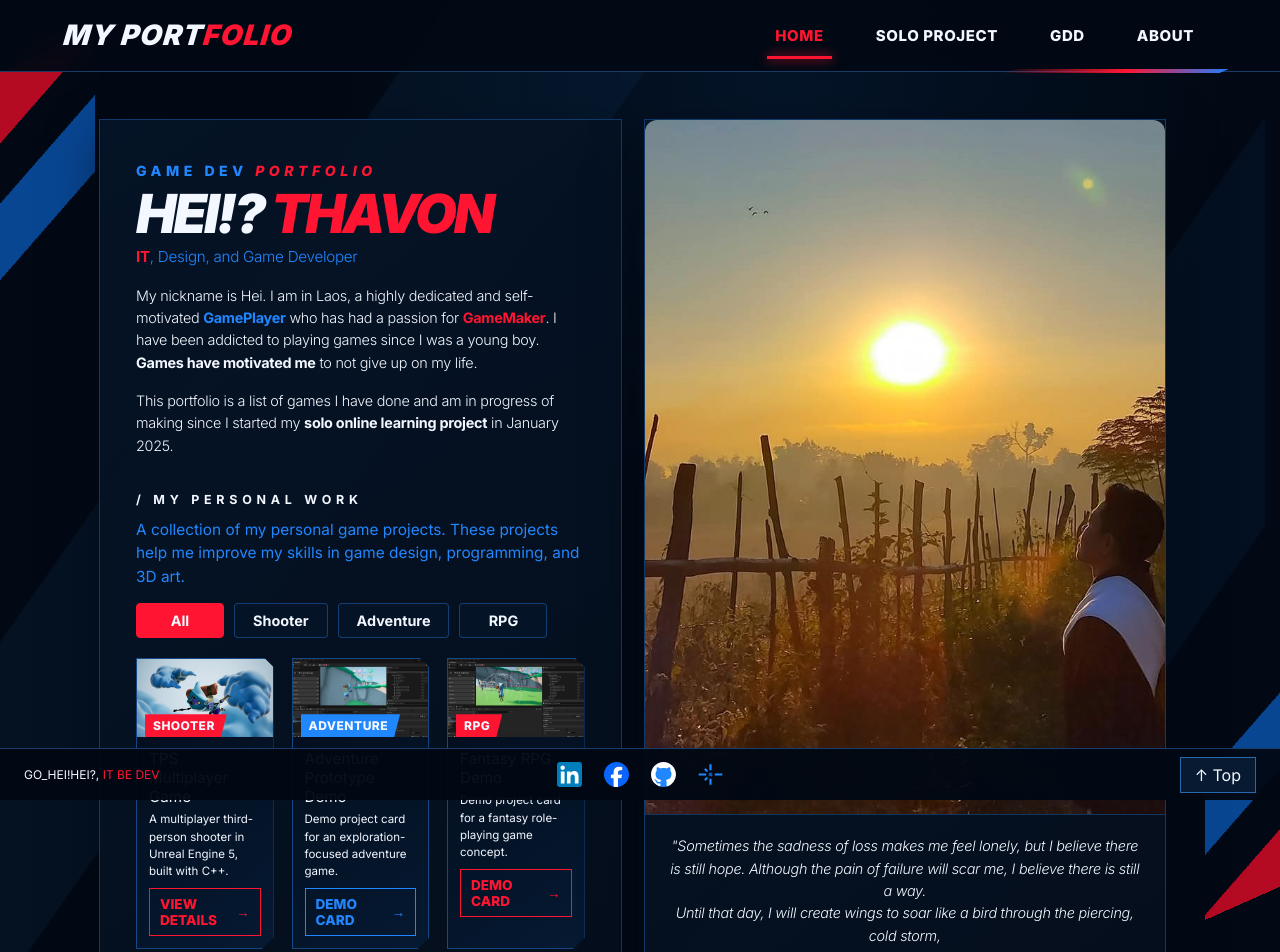
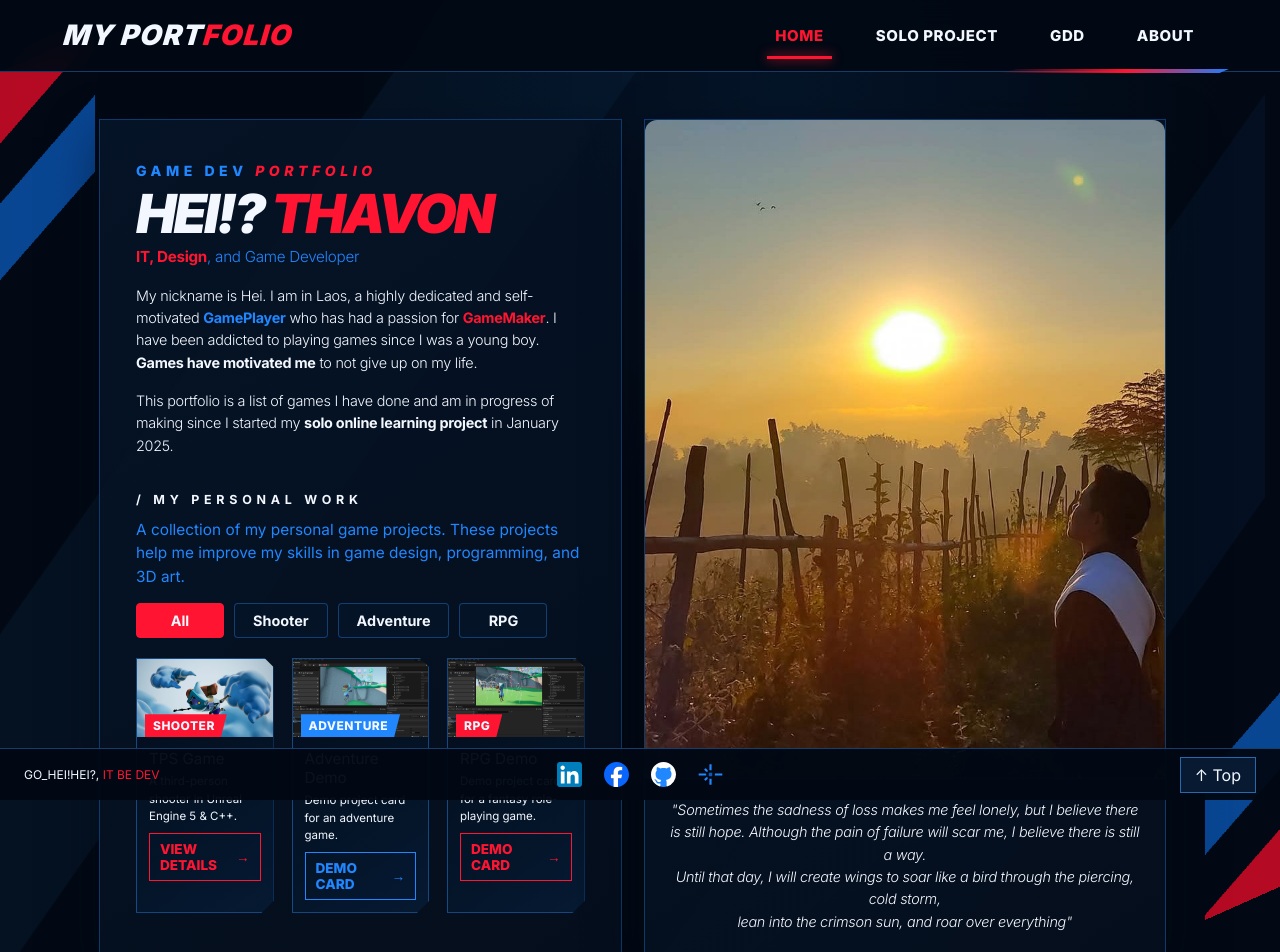
Before and after one commit to thavon91/web-portfolio, a React (Vite) app: page / in a window 1280 px wide. Shown: the top 952 px of the page. Built offline with nearby package versions, Linux system fonts and the light colour scheme.

Commit message:
Highlight IT and Design in red
Co-authored-by: Copilot <223556219+Copilot@users.noreply.github.com>

```diff
--- a/src/pages/HomePage.jsx
+++ b/src/pages/HomePage.jsx
@@ -7,22 +7,22 @@ import adventureDemoImage from '../assets/gallery/pic4.png';
 
 const projects = [
   {
-    title: 'TPS Multiplayer Game',
+    title: 'TPS Game',
     category: 'Shooter',
-    description: 'A multiplayer third-person shooter in Unreal Engine 5, built with C++.',
+    description: 'A third-person shooter in Unreal Engine 5 & C++.',
     image: projectImage,
   },
   {
-    title: 'Adventure Prototype Demo',
+    title: 'Adventure Demo',
     category: 'Adventure',
-    description: 'Demo project card for an exploration-focused adventure game.',
+    description: 'Demo project card for an adventure game.',
     image: adventureDemoImage,
     demo: true,
   },
   {
-    title: 'Fantasy RPG Demo',
+    title: 'RPG Demo',
     category: 'RPG',
-    description: 'Demo project card for a fantasy role-playing game concept.',
+    description: 'Demo project card for a fantasy role-playing game.',
     image: fantasyDemoImage,
     demo: true,
   },
@@ -54,7 +54,7 @@ export default function HomePage() {
         <Paper className="home-panel home-intro-panel reveal-on-scroll" elevation={3} sx={{ ...paperStyle }}>
           <Typography variant="overline" className="home-kicker" sx={{ fontWeight: 800, letterSpacing: '.1em', fontSize: { xs: '12px', sm: '16px', md: '20px', lg: '24px' }, color: 'var(--accent-2)', display: 'block' }}><span>GAME DEV</span> <em>PORTFOLIO</em></Typography>
           <Typography className="reveal-on-scroll home-title" variant="h1" sx={{ fontWeight: 900, fontStyle: 'italic', lineHeight: 1, fontSize: { xs: '32px', sm: '48px', md: '64px', lg: '90px' }, m: '0 0 5px' }}><span>HEI!?</span> <em>THAVON</em></Typography>
-          <Typography className="reveal-on-scroll home-detail home-subtitle" variant="h5" sx={{ fontSize: { xs: '14px', sm: '18px', md: '22px', lg: '28px' }, mb: 2 }}><strong>IT</strong>, Design, and Game Developer</Typography>
+          <Typography className="reveal-on-scroll home-detail home-subtitle" variant="h5" sx={{ fontSize: { xs: '14px', sm: '18px', md: '22px', lg: '28px' }, mb: 2 }}><strong>IT, Design</strong>, and Game Developer</Typography>
           <Typography className="reveal-on-scroll home-detail home-bio" sx={{ lineHeight: 1.7, textAlign: 'justify', mb: 2, fontSize: { xs: '14px', sm: '16px', md: '18px', lg: '1.2rem' } }}>My nickname is Hei. I am in Laos, a highly dedicated and self-motivated <strong className="home-bio-game-player">GamePlayer</strong> who has had a passion for <b className="home-bio-game-maker">GameMaker</b>. I have been addicted to playing games since I was a young boy. <strong>Games have motivated me</strong> to not give up on my life.</Typography>
           <Typography className="reveal-on-scroll home-detail home-bio" sx={{ lineHeight: 1.7, textAlign: 'justify', fontSize: { xs: '14px', sm: '16px', md: '18px', lg: '1.2rem' } }}>This portfolio is a list of games I have done and am in progress of making since I started my <b>solo online learning project</b> in January 2025.</Typography>
           <Box className="home-projects home-projects-in-profile">
```
